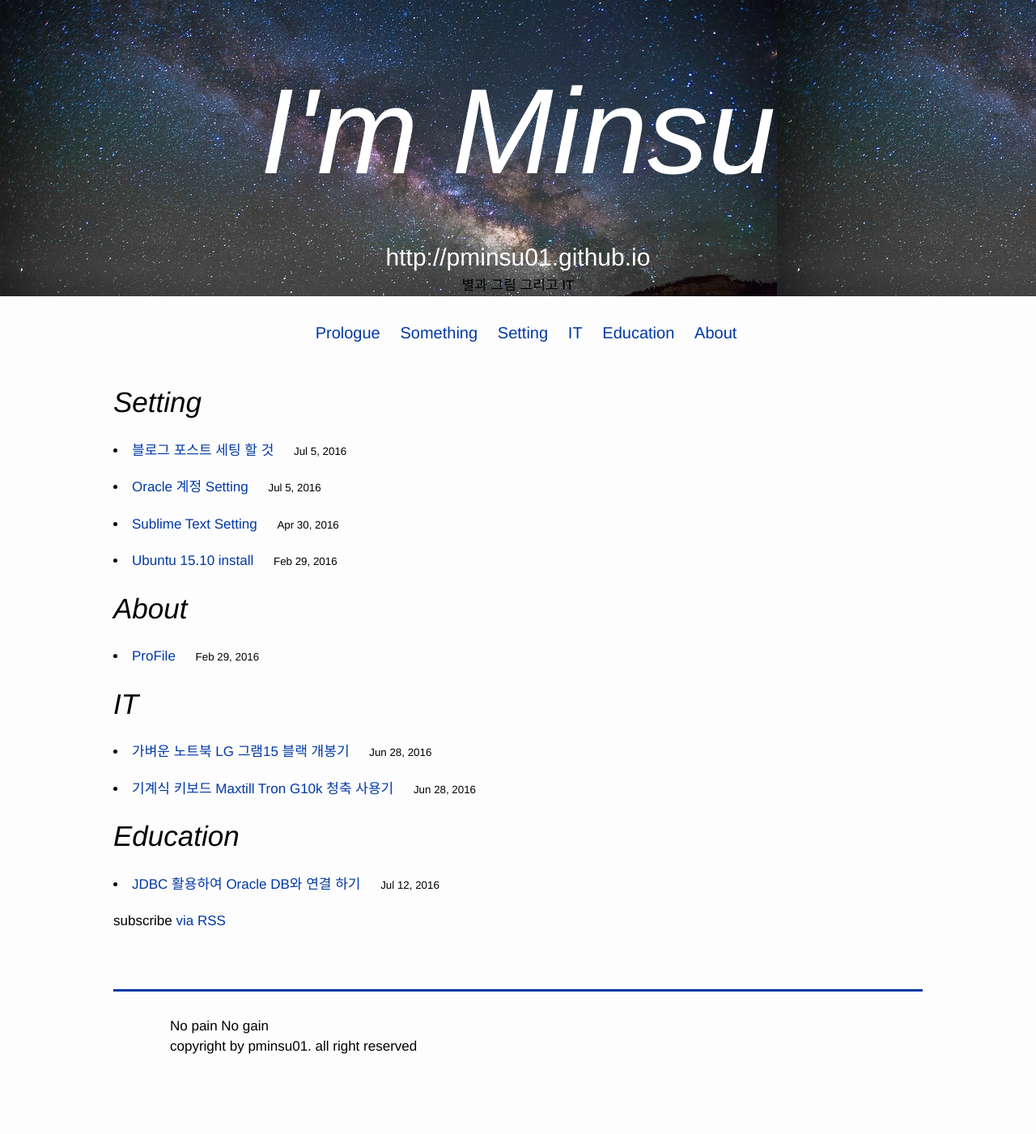
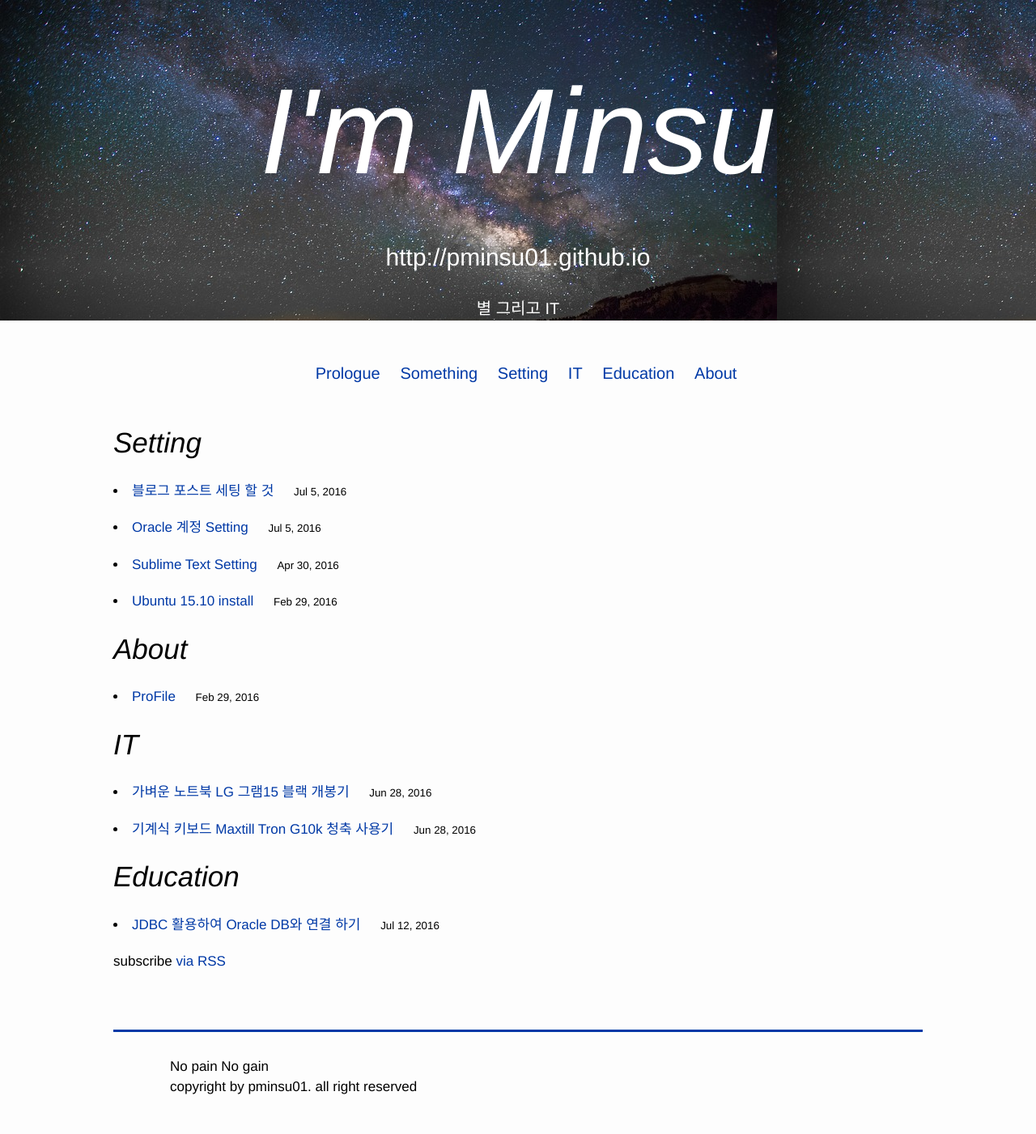
Before and after one commit to pminsu01/pminsu01.github.io, a Jekyll site: the page built from index.html, in a window 1280 px wide. Shown: the whole page at 81% size. Built offline with Jekyll 4.4.1, drawn with Linux system fonts in a browser that asks for light colours; the list of posts is cut into pages by our own code; before the commit the page ends 1351 px from its top, so only the background shows below that.

Commit message:
intro change

```diff
--- a/_includes/header.html
+++ b/_includes/header.html
@@ -6,7 +6,8 @@
 <!--  <img src"..\images\background.jpg"> <br> -->
   <p id="main_id">I'm Minsu</p>
   <a href="http://pminsu01.github.io" id="home_link"> http://pminsu01.github.io<br/></a>
-  별과 그림 그리고  IT<br/>
+  <br>
+  <p id="intro_id">별 그리고  IT</p>
 <!--  <a href="http://blog.naver.com/pminsu01" style="color:white">
   http://blog.naver.com/pminsu01</a> -->
 </span>
--- a/_sass/_header.scss
+++ b/_sass/_header.scss
@@ -1,5 +1,4 @@
 #site-header {
-
 
   padding-top: 50px;
   background-image: url("../images/background.jpg");
@@ -15,11 +14,10 @@
     color: white;
   }
 
-  span{
-    font-size: 20px;
-    font-style: italic;
-    font-weight: bolder;
+#intro_id {
 
-  }
+  font-size: 20px;
+  color : white;
+}
 
 }
--- a/_sass/_index.scss
+++ b/_sass/_index.scss
@@ -1,7 +1,6 @@
 .post-list {
 
           span {
-
             font-size: 10pt;
             padding-left: 20px;
           }
```
